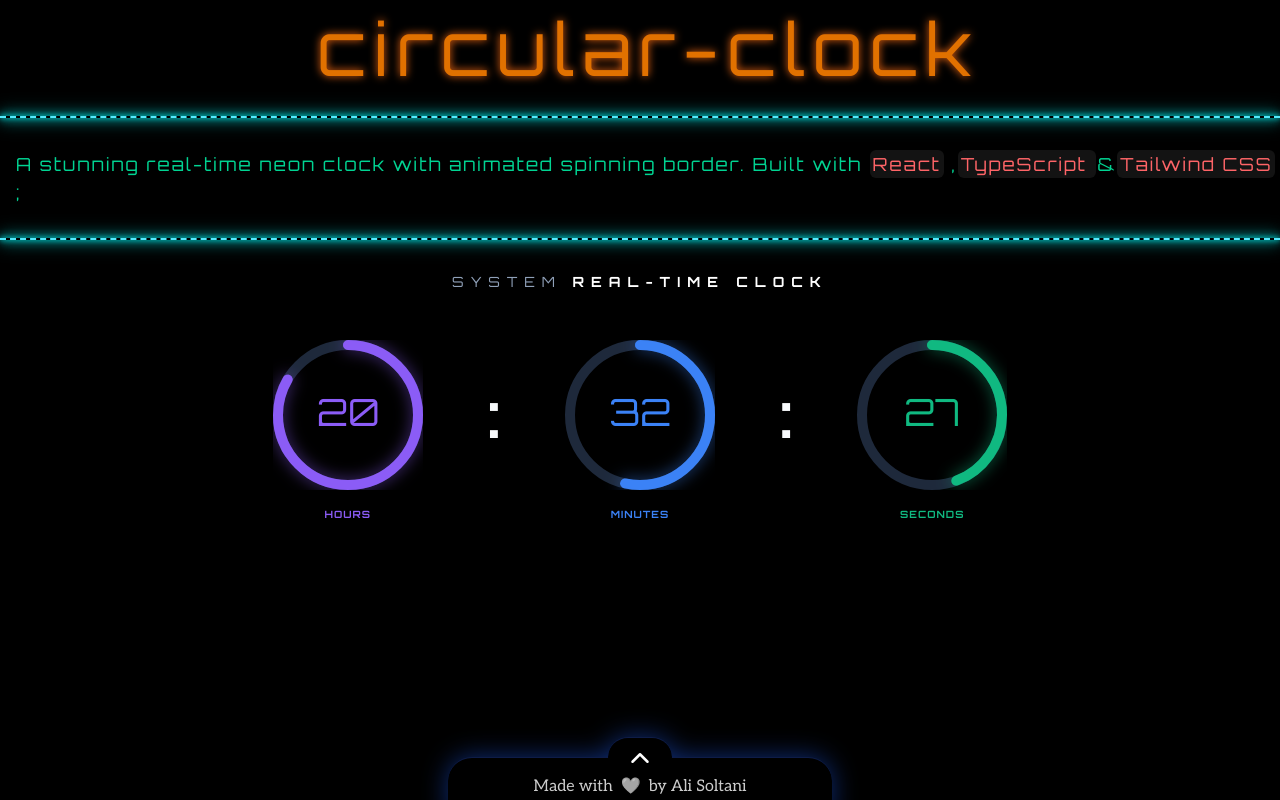
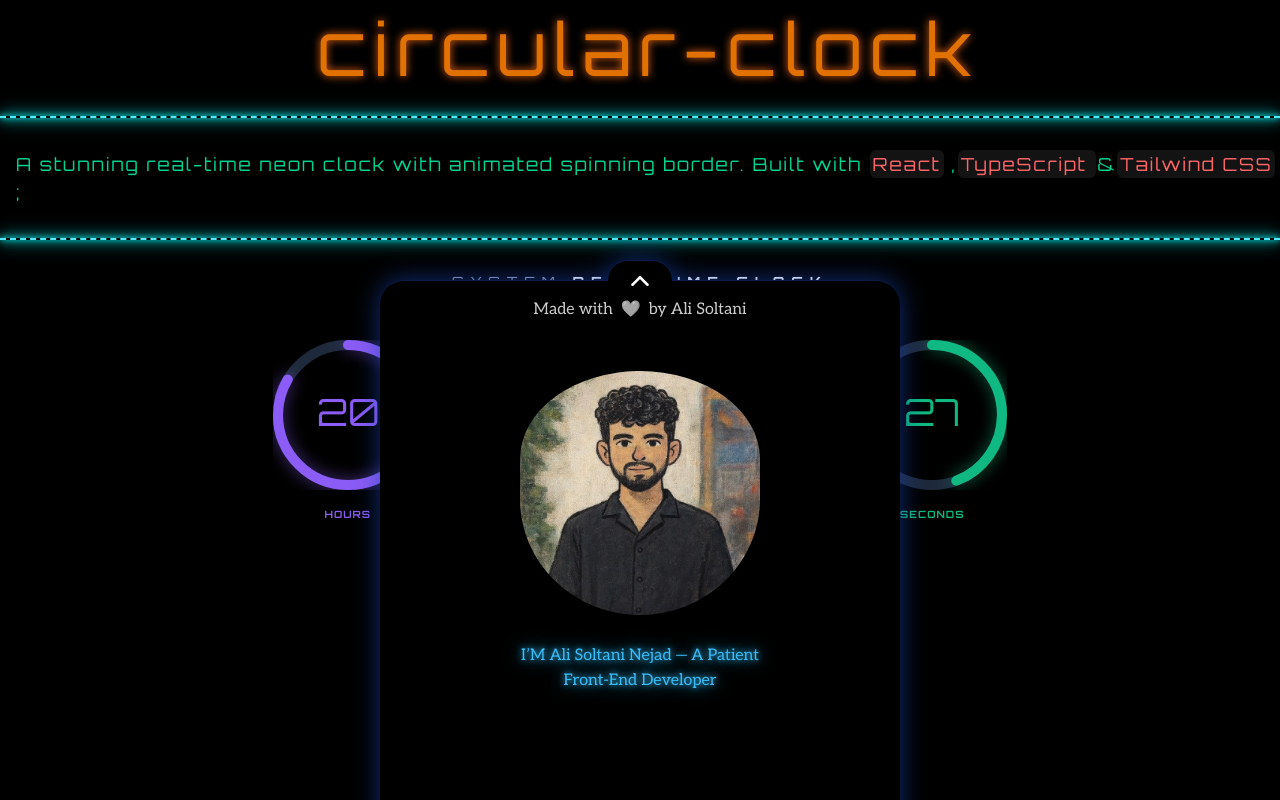
Before and after one commit to alisoltaninejad/circular-clock, a React (Vite) app: page / in a window 1280 px wide. Built offline with nearby package versions, Linux system fonts and the light colour scheme.

Commit message:
feat: create cart on footer

```diff
--- a/src/components/footer.tsx
+++ b/src/components/footer.tsx
@@ -1,10 +1,14 @@
 import React, { useState } from "react";
+import Avatar from "../assets/AliSN.jpg";
 export default function footer() {
+  const titleCase = (str:string) => str.replace(/\b\w/g, (char) => char.toUpperCase());
+
   return (
     <div
-      className="group fixed -bottom-4 left-1/2 -translate-x-1/2 w-96 z-50 cursor-pointer
+      className="group fixed bottom-0 left-1/2 -translate-x-1/2 w-130 h-130 z-50 cursor-pointer
                 transition-all duration-500 ease-in-out
                 animate-neon-pulse hover-pulse-fast hover:-translate-y-2">
+      <div className="header">
         <div className="absolute top-0 left-1/2 -translate-x-1/2 -translate-y-1/2 w-16 h-10 bg-black rounded-full flex items-center justify-center border-t border-blue-900/50 transition-colors duration-500 group-hover:border-blue-400/50">
           <svg
             className="relative z-50 transition-transform duration-500 group-hover:-translate-y-1.5"
@@ -22,7 +26,6 @@ export default function footer() {
             />
           </svg>
         </div>
-
         <div className="bg-black px-4 py-4 rounded-t-3xl text-center text-white font-aleo border-t border-blue-900/50 transition-colors duration-500 group-hover:border-blue-400/50">
           <div className="relative z-50 flex items-center justify-center gap-2">
             <span className="opacity-80 transition-opacity group-hover:opacity-100">
@@ -37,5 +40,18 @@ export default function footer() {
           </div>
         </div>
       </div>
+      <div className="content w-full h-full  bg-black text-center">
+        <img
+          className="avatar w-60 h-70 rounded-full mx-auto pt-8 pb-1"
+          src={Avatar}
+          alt="Avatar"
+        />
+
+        <p className="pt-6 max-w-68 text-center mx-auto font-aleo text-neon">
+          {titleCase("i’m ali soltani nejad — a patient front-end developer")}
+        </p>
+
+      </div>
+    </div>
   );
 }
```
Also changed, not shown: src/assets/AliSN.jpg (added). Lines whose indentation alone changed are shown as unchanged.
